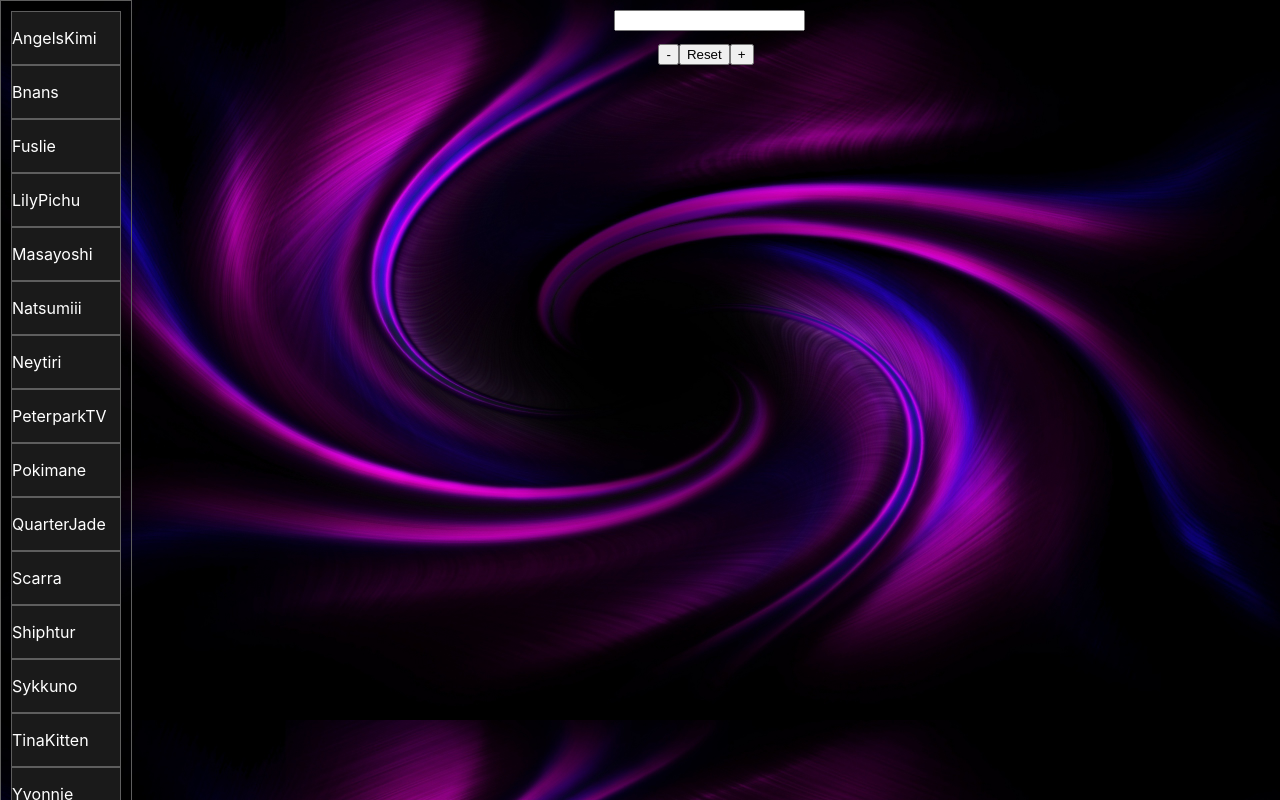
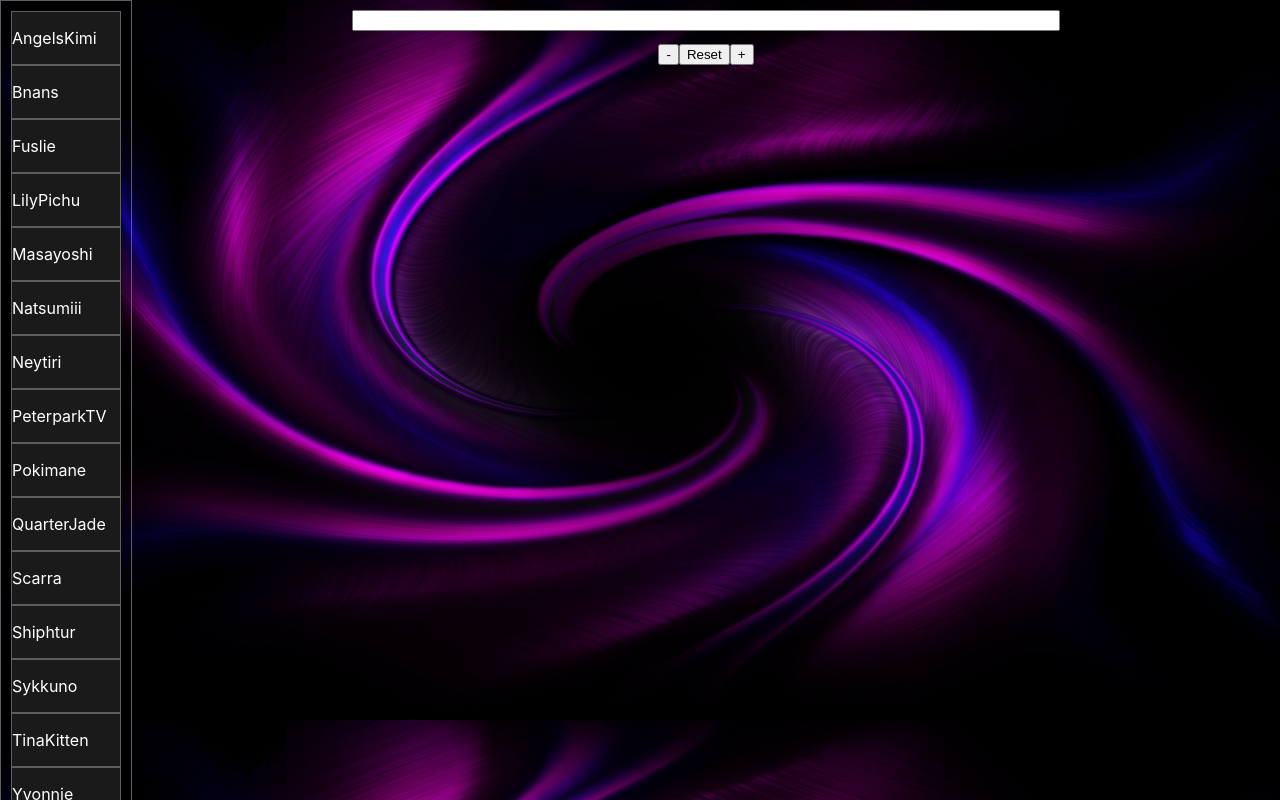
Before and after one commit to jnzhang622/MultiStreamViewer, a React (Create React App) app: page / in a window 1280 px wide. Shown: the top 800 px of the page. Built offline with nearby package versions, Linux system fonts and the light colour scheme; data requests are answered from the project's data file.

Commit message:
changed slateless class to functional and sorted the streamer bar alphabetically

```diff
--- a/src/App.css
+++ b/src/App.css
@@ -49,9 +49,10 @@ body{
 }
 
 .searchBar{
+  position: relative;
   justify-content: center;
   display: flex;
-  width: 99%;
+  width: 700px;
 }
 
 .defaultCenter{
--- a/src/App.js
+++ b/src/App.js
@@ -51,14 +51,12 @@ class App extends React.Component {
       width: this.state.width * 0.9})
   }
   streamerItemClick = (e) =>{
-    let updateUrls = []
+    let checkUrl = (url) => {return url !== e}
+
     if (this.state.urls.includes(e) !== true){
       this.setState({urls: [...this.state.urls, e]})}
     else
-      {this.state.urls.map(url => {
-        if (url !== e)
-        updateUrls = [...updateUrls, url]})
-        this.setState({urls: updateUrls})}
+      this.setState({urls: this.state.urls.filter(checkUrl)})
   }
 
   render(){
```
